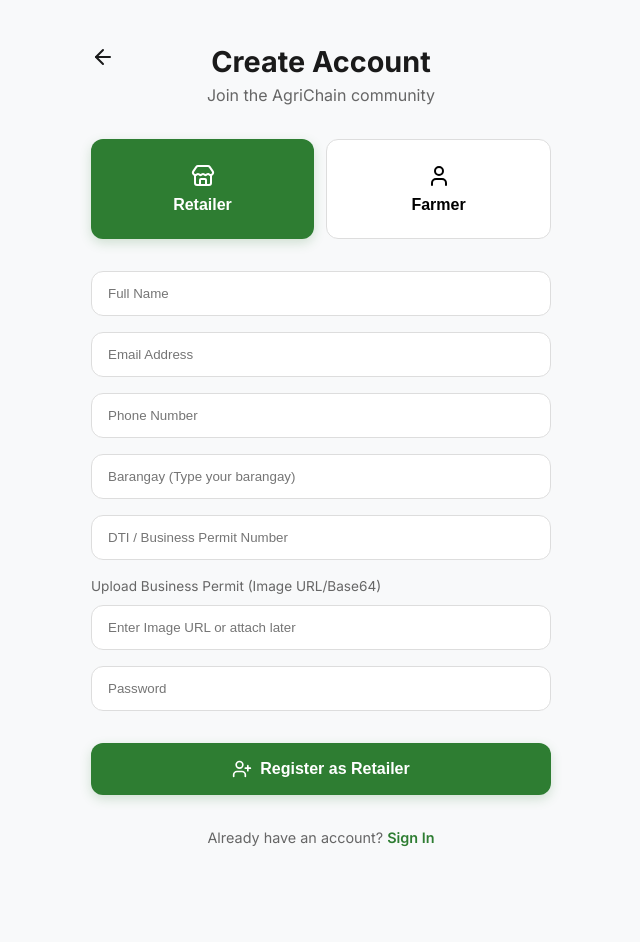
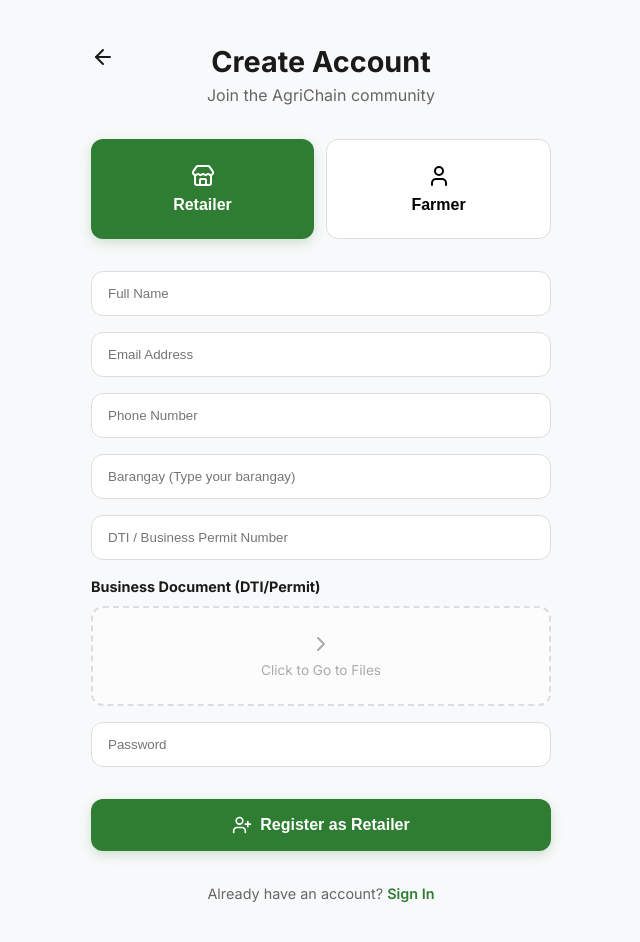
Before and after one commit to Empasis4/agrichain.butuan, a React (Vite) app in the folder frontend/: page /register in a window 1280 px wide. Shown: the top 942 px of the page, without its empty margins (319-959 px from the left). Built offline with nearby package versions, Linux system fonts and the light colour scheme.

Commit message:
Improve document upload UI in registration

```diff
--- a/frontend/src/pages/Register.jsx
+++ b/frontend/src/pages/Register.jsx
@@ -103,22 +103,46 @@
           style={{ width: '100%', padding: '14px 16px', borderRadius: '12px', border: '1px solid #ddd', outline: 'none' }}
         />
         <div style={{ display: 'flex', flexDirection: 'column', gap: '8px' }}>
-            <label style={{ fontSize: '0.85rem', color: 'var(--text-muted)' }}>
-                {role === 'farmer' ? "Upload Farmer ID (Image URL/Base64)" : "Upload Business Permit (Image URL/Base64)"}
+            <label style={{ fontSize: '0.9rem', fontWeight: '700', color: 'var(--text-main)' }}>
+                {role === 'farmer' ? "Government Issued Farmer ID" : "Business Document (DTI/Permit)"}
             </label>
+            <div
+              onClick={() => document.getElementById('verification-file-upload').click()}
+              style={{
+                width: '100%', height: '100px', border: '2px dashed #ddd', borderRadius: '12px',
+                display: 'flex', flexDirection: 'column', alignItems: 'center', justifyContent: 'center',
+                cursor: 'pointer', background: '#fcfcfc', overflow: 'hidden', position: 'relative'
+              }}
+            >
+                {(role === 'farmer' ? formData.farmer_id_image : formData.permit_image) ? (
+                    <img
+                        src={role === 'farmer' ? formData.farmer_id_image : formData.permit_image}
+                        style={{ width: '100%', height: '100%', objectFit: 'cover' }}
+                    />
+                ) : (
+                    <>
+                        <ChevronRight size={24} color="#aaa" />
+                        <span style={{ fontSize: '0.85rem', color: '#aaa', marginTop: '4px' }}>Click to Go to Files</span>
+                    </>
+                )}
                 <input
-              type="text"
-              placeholder="Enter Image URL or attach later"
-              value={role === 'farmer' ? (formData.farmer_id_image || '') : (formData.permit_image || '')}
+                  id="verification-file-upload" type="file" accept="image/*" hidden
                   onChange={(e) => {
+                    const file = e.target.files[0];
+                    if (file) {
+                      const reader = new FileReader();
+                      reader.onloadend = () => {
                         if (role === 'farmer') {
-                      setFormData({...formData, farmer_id_image: e.target.value});
+                          setFormData({...formData, farmer_id_image: reader.result});
                         } else {
-                      setFormData({...formData, permit_image: e.target.value});
+                          setFormData({...formData, permit_image: reader.result});
+                        }
+                      };
+                      reader.readAsDataURL(file);
                     }
                   }}
-              style={{ width: '100%', padding: '14px 16px', borderRadius: '12px', border: '1px solid #ddd', outline: 'none' }}
                 />
+            </div>
         </div>
         <input
           type="password"
```
Lines whose indentation alone changed are shown as unchanged.
